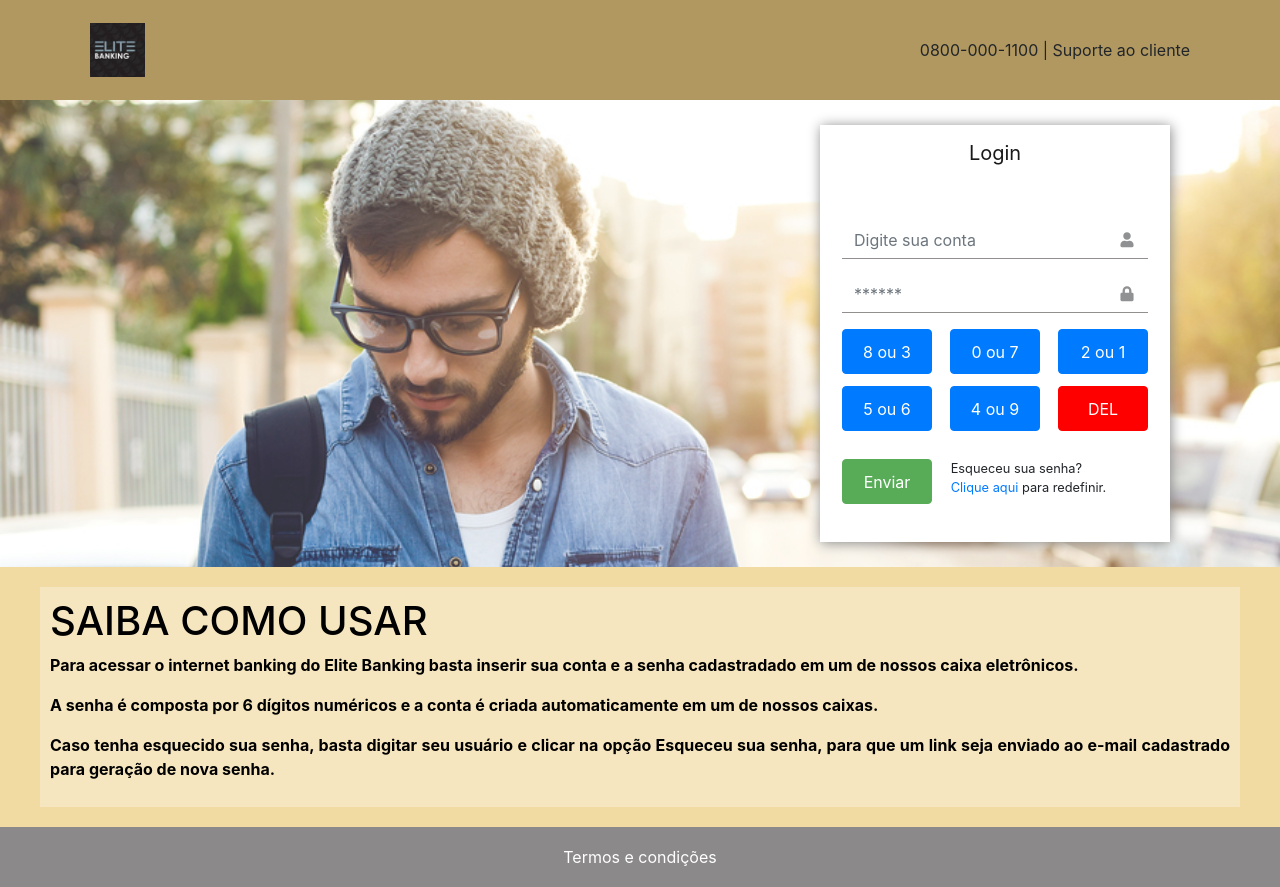
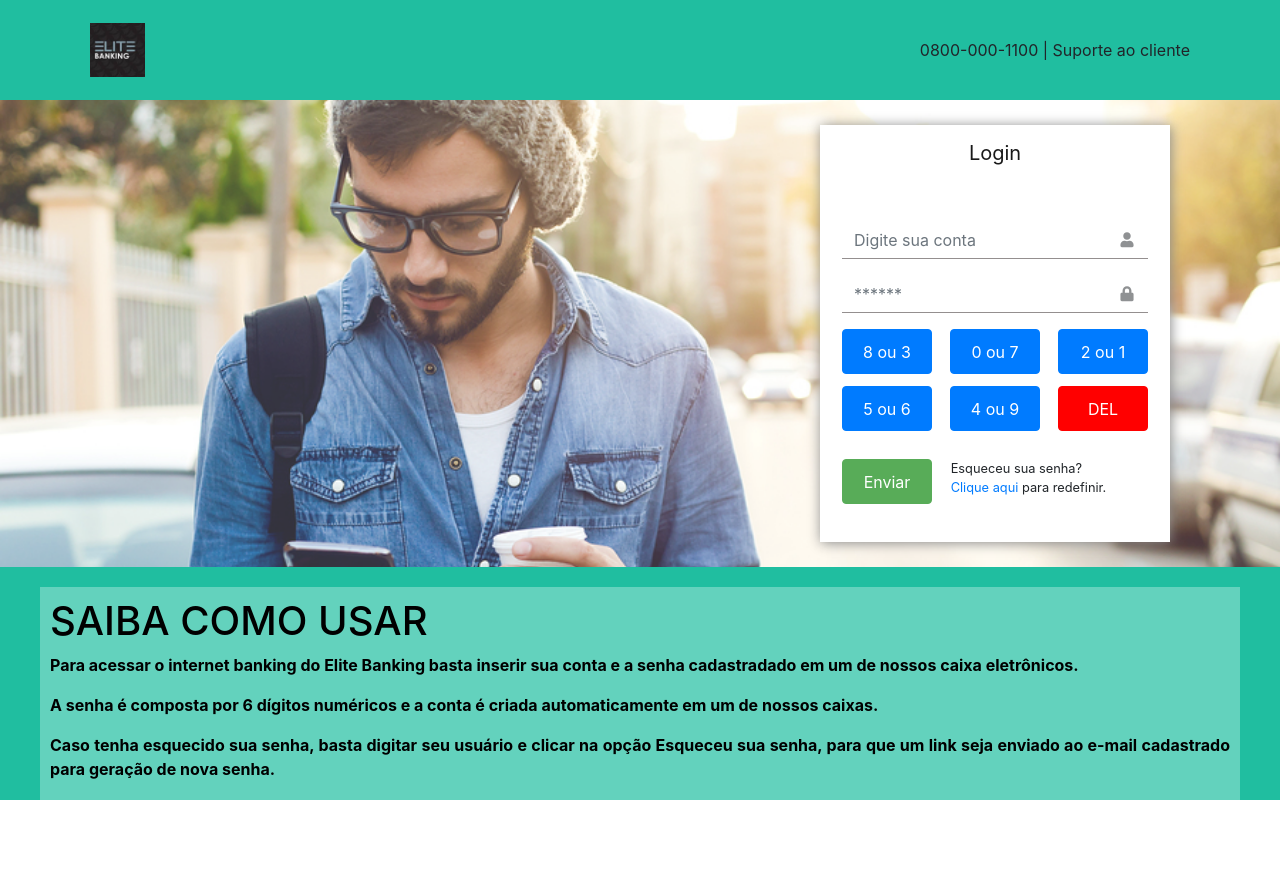
Before and after one commit to thiagolmorais/elite-bank, an Angular app: page /login in a window 1280 px wide. After the commit the page ends 800 px from the top, so only its background shows below. Built offline with nearby package versions, Linux system fonts and the light colour scheme.

Commit message:
add new colors e fix front-login

```diff
--- a/src/app/auth/header/header.component.scss
+++ b/src/app/auth/header/header.component.scss
@@ -1,6 +1,6 @@
 .header {
     height: 100px;
-    background-color: #8d6816ad;
+    background-color: #20bea0ff;
     display: flex;
     justify-content: center;
     align-items: center;
--- a/src/app/auth/login/login.component.scss
+++ b/src/app/auth/login/login.component.scss
@@ -1,5 +1,9 @@
 .login-wrapper {
     overflow-x: hidden;
+    display: flex;
+    justify-content: space-between;
+    flex-direction: column;
+    height: 100vh;
 
     > .login-container {
         display: flex;
@@ -8,6 +12,7 @@
         background: url('../../../assets/img/LoginImage.jpg') no-repeat center top fixed;
         background-size: cover;
         box-shadow: inset 0 0 0 1000px rgba(255, 255, 255, 0.2);
+        height: 100%;
 
         > .content-container {
             display: flex;
@@ -51,7 +56,7 @@
         justify-content: center;
         align-items: center;
         flex-direction: column;
-        background-color: #f2dba3;
+        background-color: #20bea0ff;
 
         > .info-content {
             width: 1200px;
--- a/src/app/logged/header/header.component.scss
+++ b/src/app/logged/header/header.component.scss
@@ -1,5 +1,5 @@
 .header {
-    background-color: orange;
+    background-color: #20bea0ff;
     width: 100%;
     height: 70px;
 }
--- a/src/app/logged/menu/menu.component.scss
+++ b/src/app/logged/menu/menu.component.scss
@@ -8,7 +8,7 @@
 
     > .bank-name {
         height: 70px;
-        background-color: orange;
+        background-color: #20bea0ff;
         font-style: italic;
 
         > .burguer-menu{
```
